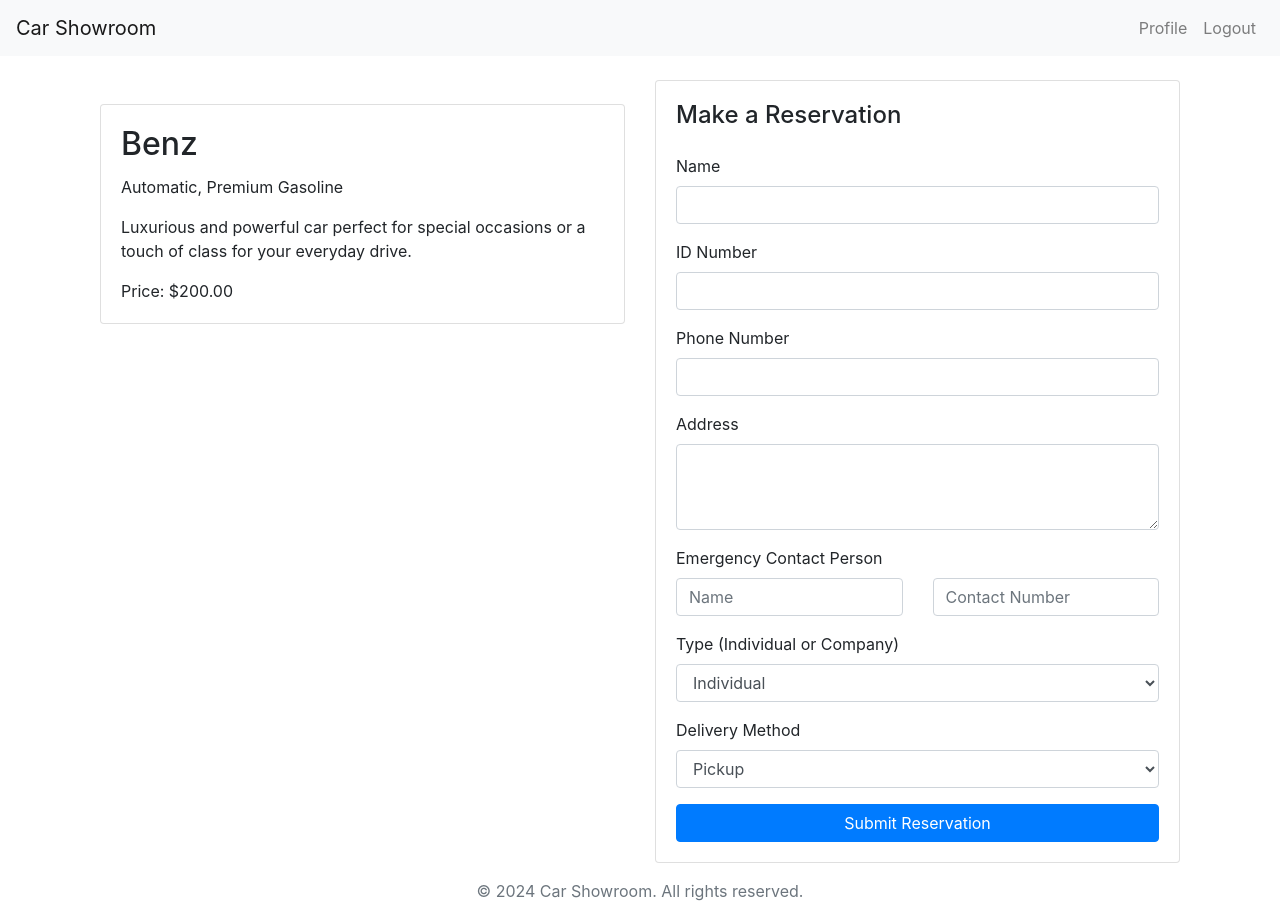
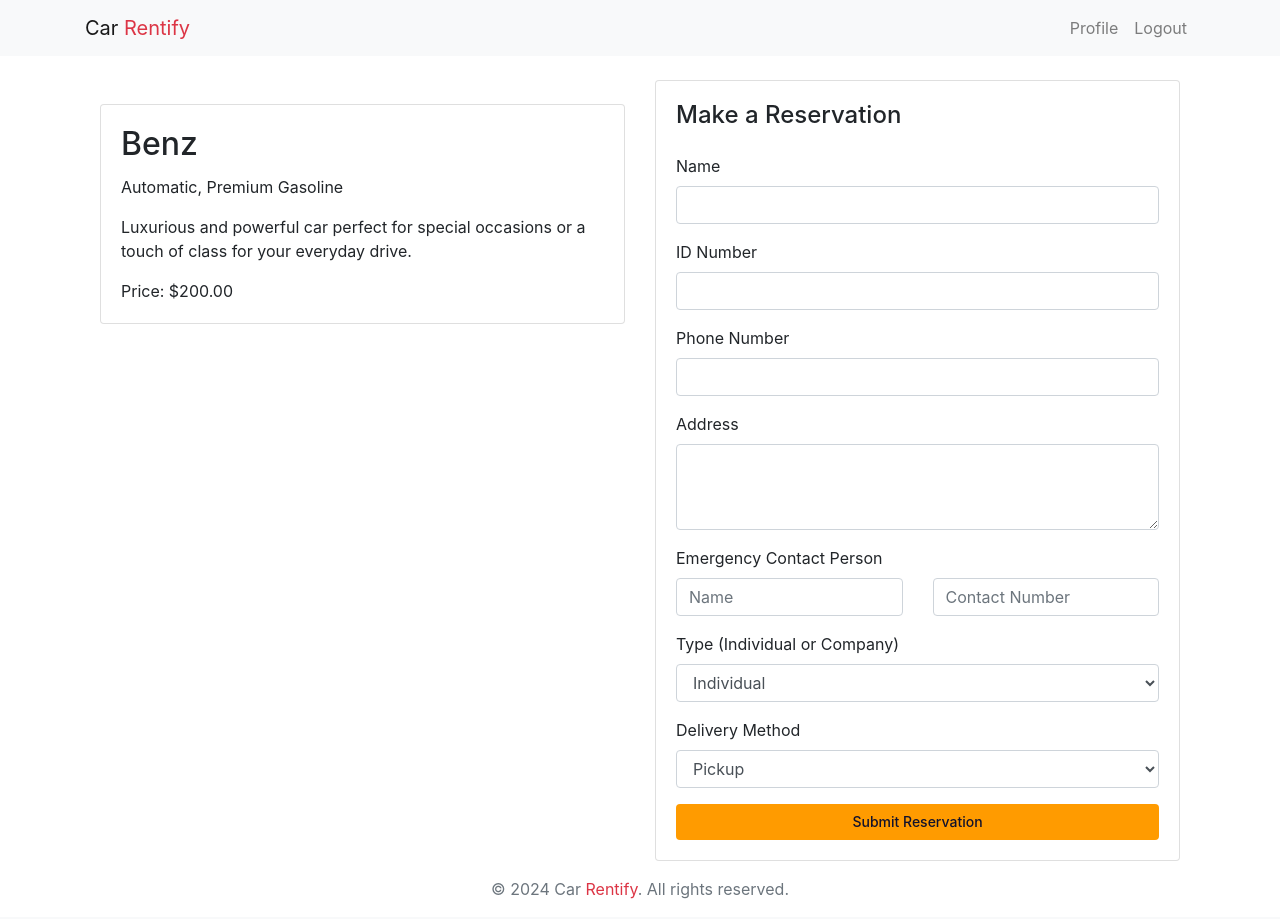
Before and after one commit to askdebb/car-rental-services, a Django app: page /showroom/1/reservation/ in a window 1280 px wide. Run offline with Django 5.2, Linux system fonts and the light colour scheme; a user stored in the database is signed in; data comes from the database, SQL or seed files in the repository; data that the repository does not hold is empty; some libraries are stand-ins or nearby versions.

Commit message:
modify the site brand color| navbar | footer

```diff
--- a/carRentals/accounts/templates/footer.html
+++ b/carRentals/accounts/templates/footer.html
@@ -1,5 +1,5 @@
 <footer class="footer mt-4">
     <div class="container text-center">
-        <span class="text-muted">&copy; 2024 My Site. All rights reserved.</span>
+        <span class="text-muted">&copy; 2024 Car <span class="text-danger fw-bold">Rentify</span>. All rights reserved.</span>
     </div>
 </footer>
--- a/carRentals/showroom/templates/showroom/car_details.html
+++ b/carRentals/showroom/templates/showroom/car_details.html
@@ -47,7 +47,7 @@
                         <input type="hidden" name="customer[email]" value="{{ request.user.email }}" />
                         <input type="hidden" name="customer[name]" value="{{ request.user }}" />
                         <input type="hidden" name="tx_ref" value="txref-{{ car.id }}" />
-                        <input type="hidden" name="redirect_url" value="{% url 'reservation_success' %}" /> <!-- Updated redirect URL -->
+                        <input type="hidden" name="redirect_url" value="https://car-rentify.onrender.com/reservation_success" /> <!-- Updated redirect URL -->
                         <input type="hidden" name="amount" value="{{ car.price }}" />
                         <input type="hidden" name="currency" value="USD" />
                         <input type="hidden" name="meta[source]" value="docs-html-test" />
--- a/carRentals/showroom/templates/showroom/reservation_success.html
+++ b/carRentals/showroom/templates/showroom/reservation_success.html
@@ -1,7 +1,7 @@
 {% extends "sr_base.html" %}
 
 {% block title %}
-Reservation Success
+{{ car.name }} - Reservation Success
 {% endblock %}
 
 {% block content %}
--- a/carRentals/showroom/templates/showroom/sr_home.html
+++ b/carRentals/showroom/templates/showroom/sr_home.html
@@ -1,7 +1,7 @@
 {% extends "sr_base.html" %}
 
 {% block title %}
-Car Showroom
+{{ car.name }} - Showroom
 {% endblock %}
 
 {% block content %}
--- a/carRentals/showroom/templates/sr_footer.html
+++ b/carRentals/showroom/templates/sr_footer.html
@@ -1,5 +1,5 @@
 <footer class="footer mt-auto py-3">
     <div class="container text-center">
-        <span class="text-muted">© 2024 Car Showroom. All rights reserved.</span>
+        <span class="text-muted">© 2024 Car <span class="text-danger fw-bold">Rentify</span>. All rights reserved.</span>
     </div>
 </footer>
--- a/carRentals/showroom/templates/sr_head.html
+++ b/carRentals/showroom/templates/sr_head.html
@@ -1,6 +1,28 @@
 <meta charset="UTF-8">
 <meta name="viewport" content="width=device-width, initial-scale=1.0">
-<title>{% block title %}Car Showroom{% endblock %}</title>
+
+<title>{% block title %}
+    Car Rentify
+        {% endblock %}
+</title>
 
 <!-- Bootstrap CSS -->
 <link rel="stylesheet" href="https://stackpath.bootstrapcdn.com/bootstrap/4.5.2/css/bootstrap.min.css">
+
+<style>
+
+#start-payment-button {
+    cursor: pointer;
+    position: relative;
+    background-color: #ff9b00;
+    color: #12122c;
+    {% comment %} max-width: 30%; {% endcomment %}
+    padding: 7.5px 16px;
+    font-weight: 500;
+    font-size: 14px;
+    border-radius: 4px;
+    border: none;
+    transition: all .1s ease-in;
+    vertical-align: middle;
+}
+</style>
--- a/carRentals/showroom/templates/sr_navbar.html
+++ b/carRentals/showroom/templates/sr_navbar.html
@@ -1,5 +1,8 @@
-<nav class="navbar navbar-expand-lg navbar-light bg-light">
-    <a class="navbar-brand" href="{% url 'home' %}">Car Showroom</a>
+<nav class="navbar navbar-expand-lg navbar-light bg-light sticky-top">
+    <div class="container">
+
+
+    <a class="navbar-brand fw-bolder" href="{% url 'home' %}">Car <span class="text-danger fw-bold">Rentify</span></a>
     <button class="navbar-toggler" type="button" data-toggle="collapse" data-target="#navbarNav" aria-controls="navbarNav" aria-expanded="false" aria-label="Toggle navigation">
         <span class="navbar-toggler-icon"></span>
     </button>
@@ -13,4 +16,6 @@
             </li>
         </ul>
     </div>
+
+</div>
 </nav>
```
Also changed, not shown: carRentals/accounts/templates/navbar.html (+6 -1 lines).
